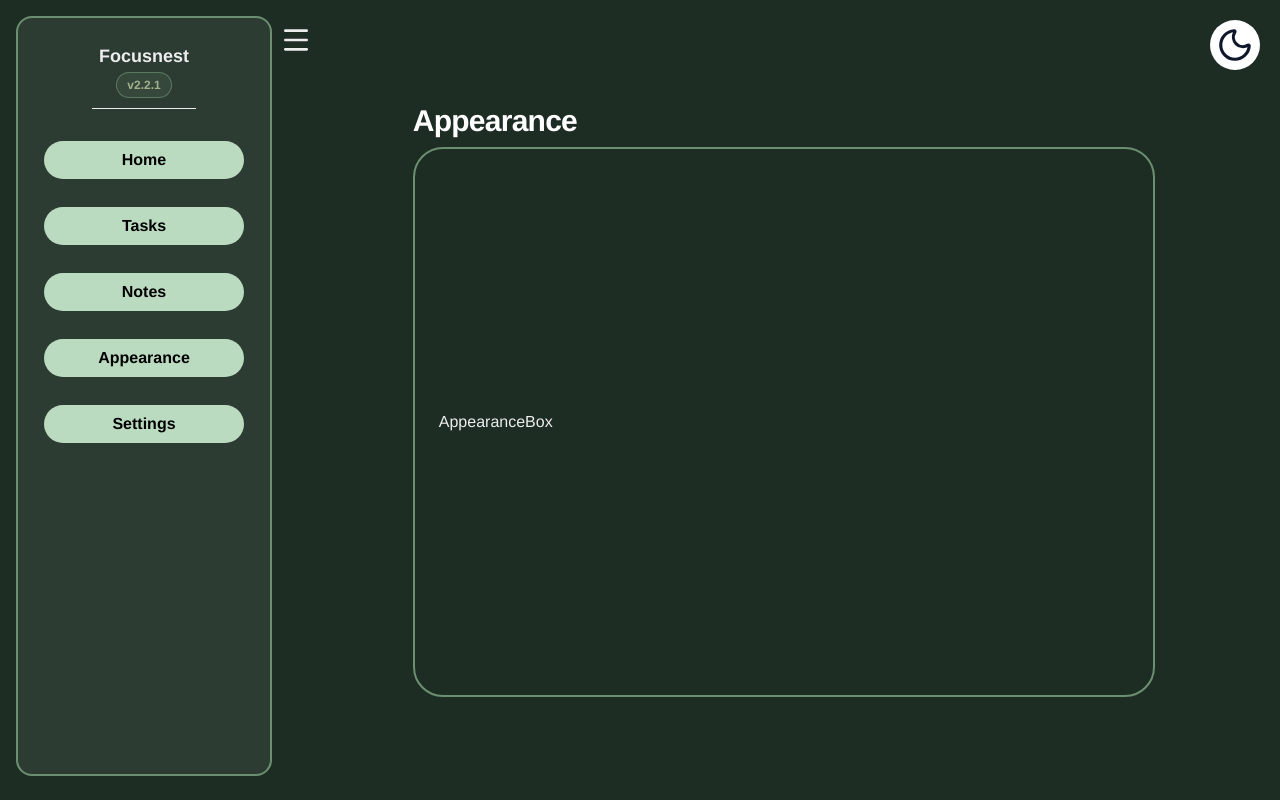
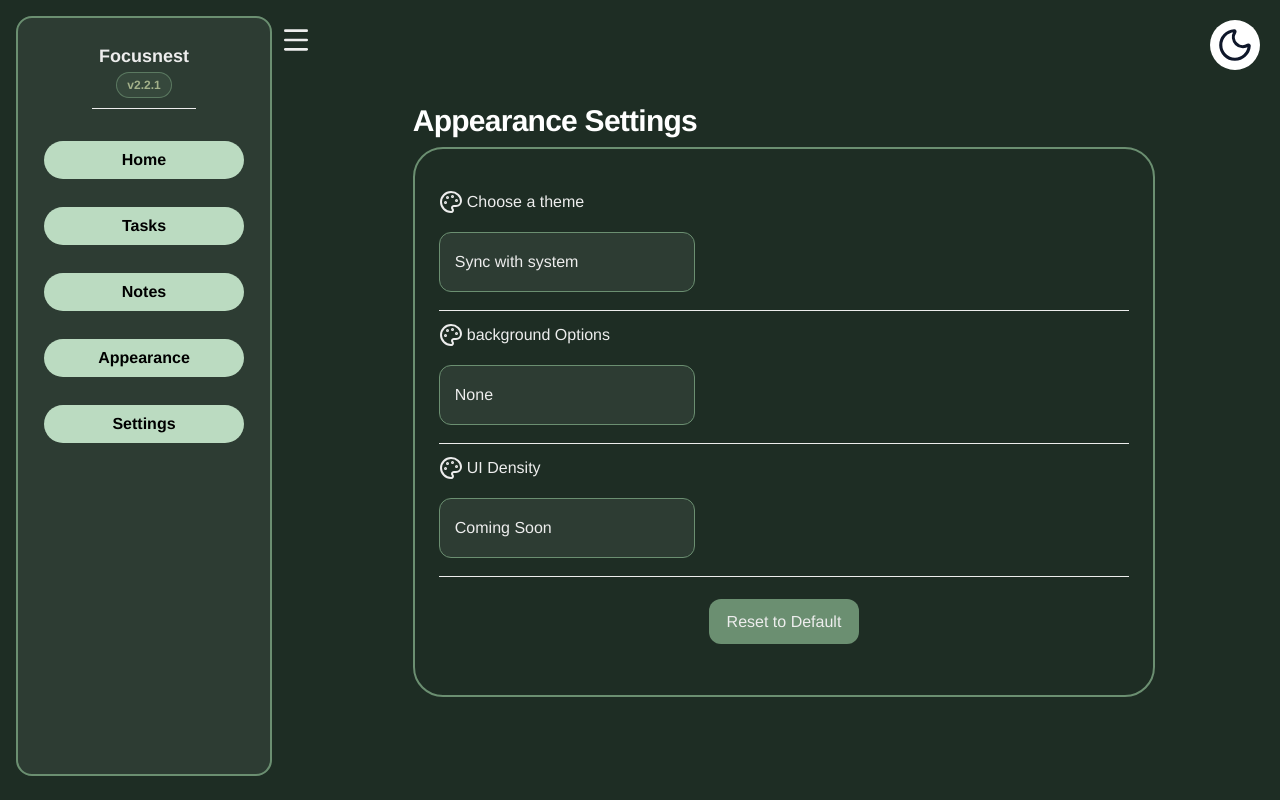
Before and after one commit to ItsCrew/focusnest-but-in-react, a React (Vite) app: page /appearance in a window 1280 px wide. Built offline with nearby package versions, Linux system fonts and the light colour scheme.

Commit message:
Appearance Page UI Done

```diff
--- a/src/Components/Appearance/AppearanceBox.jsx
+++ b/src/Components/Appearance/AppearanceBox.jsx
@@ -1,9 +1,32 @@
+import { Palette } from 'lucide-react'
 import React from 'react'
 
+// TODO: Make dropdown menus and add arrows
+
+
 const AppearanceBox = () => {
-  return (
-    <div>AppearanceBox</div>
-  )
+    return (
+        <div className='flex flex-col gap-3'>
+            <p className='flex items-center gap-1'> <Palette /> Choose a theme</p>
+            <div className='py-1.5 '>
+            <button className='h-15 w-[20vw] text-left px-3.75 bg-navbg-dark rounded-xl border border-headings-dark'>Sync with system</button>
+            </div>
+            <hr />
+            <p className='flex items-center gap-1'> <Palette /> background Options</p>
+            <div className='py-1.5 '>
+            <button className='h-15 w-[20vw] text-left px-3.75 bg-navbg-dark rounded-xl border border-headings-dark'>None</button>
+            </div>
+            <hr />
+            <p className='flex items-center gap-1'> <Palette /> UI Density</p>
+            <div className='py-1.5 '>
+            <button className='h-15 w-[20vw] text-left px-3.75 bg-navbg-dark rounded-xl border border-headings-dark'>Coming Soon</button>
+            </div>
+            <hr />
+            <div className='flex justify-center items-center text-center py-2.5'>
+            <button className='h-11.25 w-37.5 text-center bg-headings-dark rounded-xl'>Reset to Default</button>
+            </div>
+        </div>
+    )
 }
 
 export default AppearanceBox
--- a/src/Pages/Appearance.jsx
+++ b/src/Pages/Appearance.jsx
@@ -7,7 +7,7 @@ const Tasks = () => {
       return (
         <div className='min-h-screen flex flex-col justify-center items-center'>
           <div className='flex flex-col items-center'>
-            <BoxLayout title="Appearance">
+            <BoxLayout title="Appearance Settings">
                <AppearanceBox/>
             </BoxLayout>
           </div>
```
